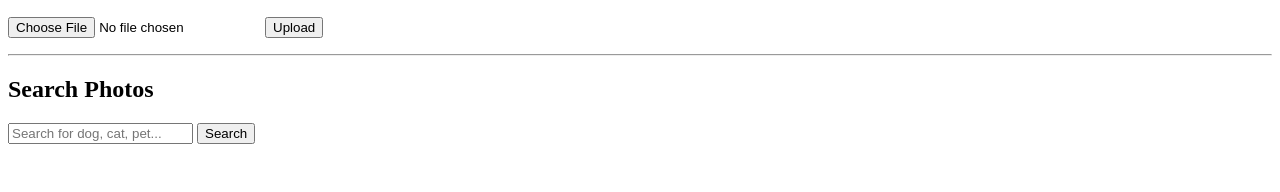
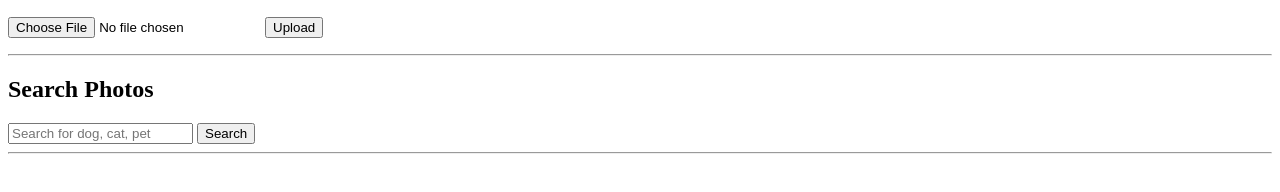
Before and after one commit to aaf091/photo-frontend-build, a plain HTML site: page index.html in a window 1280 px wide. Shown: the part 110-302 px from the top of the page. Drawn offline with nearby package versions, Linux system fonts and the light colour scheme.

Commit message:
Fix input element for search query in index.html

```diff
--- a/index.html
+++ b/index.html
@@ -14,8 +14,13 @@
     <hr>
 
     <h2>Search Photos</h2>
-    <input type="text" id="searchQuery" placeholder="Search for dog, cat, pet...">
+    <input id="searchQuery" type="text" placeholder="Search for dog, cat, pet" />
     <button onclick="searchPhotos()">Search</button>
+
+    <hr>
+
+    <!-- Add this div if it’s missing -->
+    <div id="searchResults"></div>
     <script src="sdk/lib/axios/dist/axios.standalone.js"></script>
 
     <!-- 2. CryptoJS core + SHA256 + helpers -->
```
